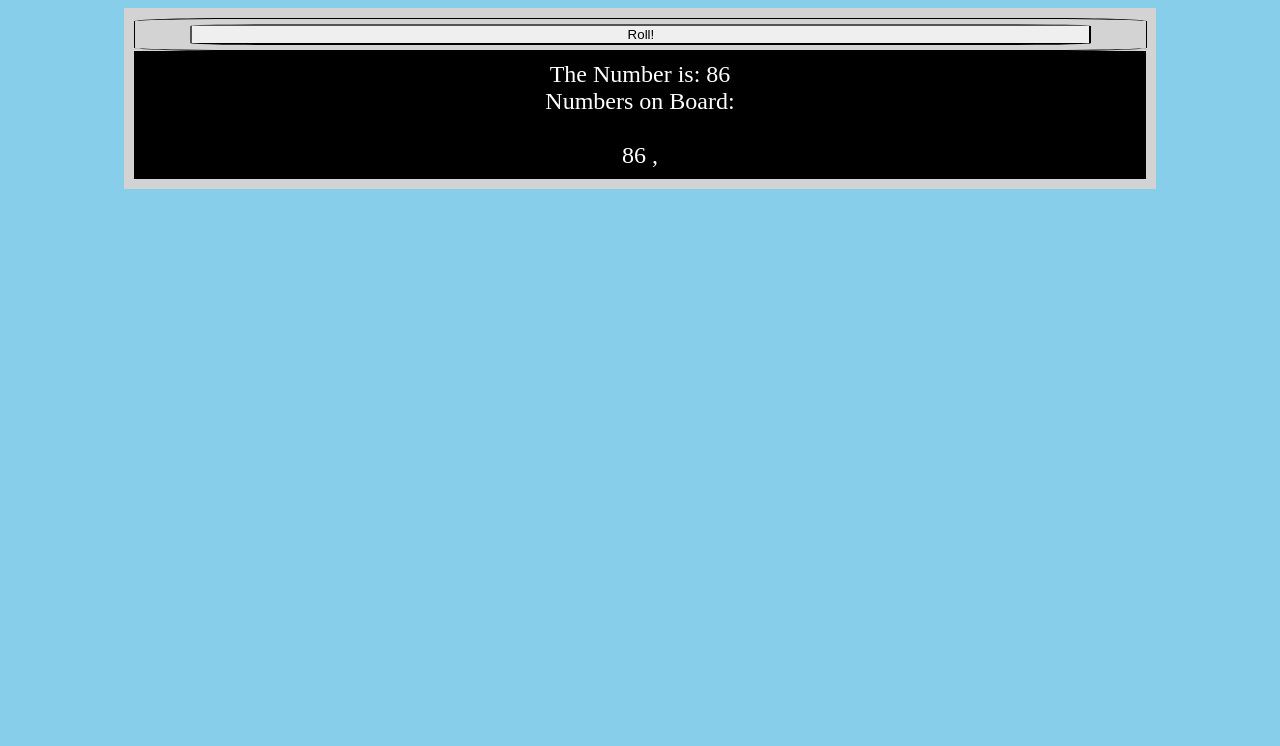
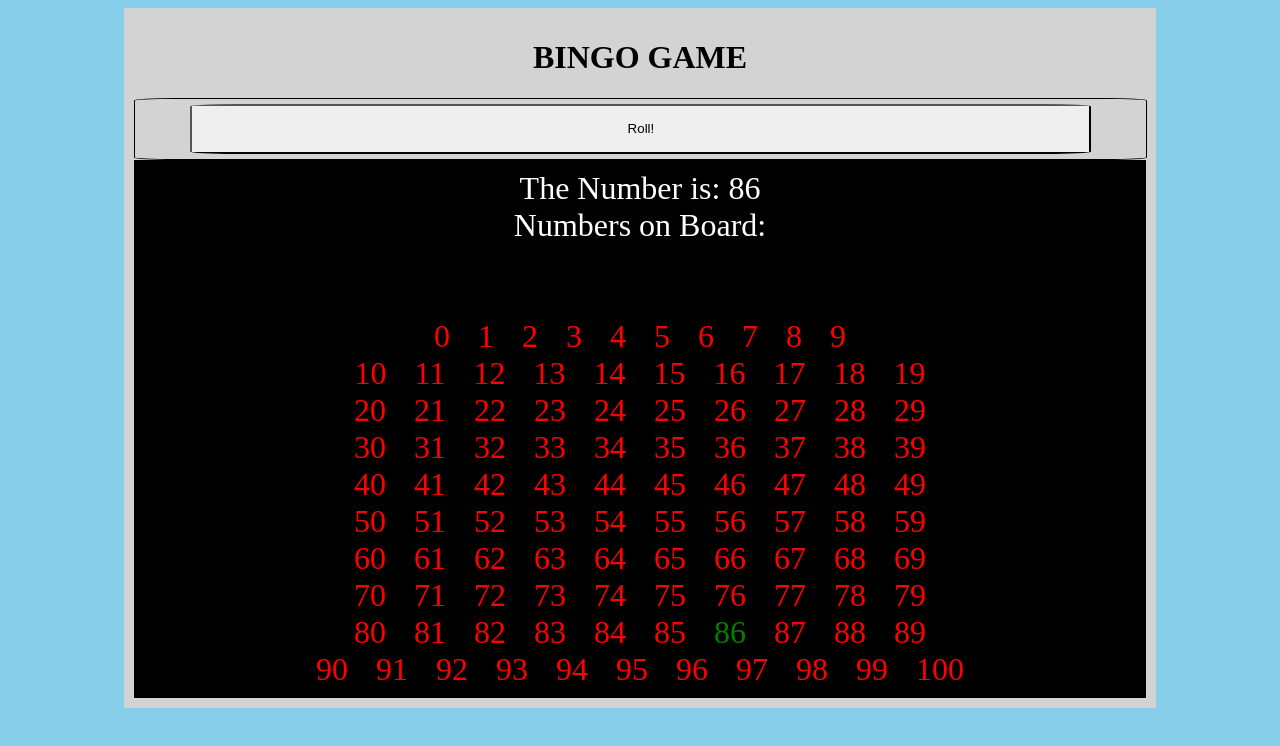
Before and after one commit to Dhaks13/Bingo_Game_Board, a plain HTML site: page index.html in a window 1280 px wide. Both pictures are taken after a click on the button "Roll!". Drawn offline with Linux system fonts and the light colour scheme.

Commit message:
upaded to 2.0v

```diff
--- a/index.html
+++ b/index.html
@@ -11,10 +11,124 @@
   <center>
 
     <div id="game">
+    <h1>BINGO GAME</h1>
   <div id="controls">
     <button id="button1">Roll!</button>
   </div>
-  <div id="text">Welcome to Game!. Click Roll to generate number!... </div>
+  <div id="text_numbers">
+  <div id="text">Welcome to BINGO Game!. Click Roll to generate number!... </div>
+  <br>
+  <span id="num0">0</span>
+<span id="num1">1</span>
+<span id="num2">2</span>
+<span id="num3">3</span>
+<span id="num4">4</span>
+<span id="num5">5</span>
+<span id="num6">6</span>
+<span id="num7">7</span>
+<span id="num8">8</span>
+<span id="num9">9</span>
+<br>
+<span id="num10">10</span>
+<span id="num11">11</span>
+<span id="num12">12</span>
+<span id="num13">13</span>
+<span id="num14">14</span>
+<span id="num15">15</span>
+<span id="num16">16</span>
+<span id="num17">17</span>
+<span id="num18">18</span>
+<span id="num19">19</span>
+<br>
+<span id="num20">20</span>
+<span id="num21">21</span>
+<span id="num22">22</span>
+<span id="num23">23</span>
+<span id="num24">24</span>
+<span id="num25">25</span>
+<span id="num26">26</span>
+<span id="num27">27</span>
+<span id="num28">28</span>
+<span id="num29">29</span>
+<br>
+<span id="num30">30</span>
+<span id="num31">31</span>
+<span id="num32">32</span>
+<span id="num33">33</span>
+<span id="num34">34</span>
+<span id="num35">35</span>
+<span id="num36">36</span>
+<span id="num37">37</span>
+<span id="num38">38</span>
+<span id="num39">39</span>
+<br>
+<span id="num40">40</span>
+<span id="num41">41</span>
+<span id="num42">42</span>
+<span id="num43">43</span>
+<span id="num44">44</span>
+<span id="num45">45</span>
+<span id="num46">46</span>
+<span id="num47">47</span>
+<span id="num48">48</span>
+<span id="num49">49</span>
+<br>
+<span id="num50">50</span>
+<span id="num51">51</span>
+<span id="num52">52</span>
+<span id="num53">53</span>
+<span id="num54">54</span>
+<span id="num55">55</span>
+<span id="num56">56</span>
+<span id="num57">57</span>
+<span id="num58">58</span>
+<span id="num59">59</span>
+<br>
+<span id="num60">60</span>
+<span id="num61">61</span>
+<span id="num62">62</span>
+<span id="num63">63</span>
+<span id="num64">64</span>
+<span id="num65">65</span>
+<span id="num66">66</span>
+<span id="num67">67</span>
+<span id="num68">68</span>
+<span id="num69">69</span>
+<br>
+<span id="num70">70</span>
+<span id="num71">71</span>
+<span id="num72">72</span>
+<span id="num73">73</span>
+<span id="num74">74</span>
+<span id="num75">75</span>
+<span id="num76">76</span>
+<span id="num77">77</span>
+<span id="num78">78</span>
+<span id="num79">79</span>
+<br>
+<span id="num80">80</span>
+<span id="num81">81</span>
+<span id="num82">82</span>
+<span id="num83">83</span>
+<span id="num84">84</span>
+<span id="num85">85</span>
+<span id="num86">86</span>
+<span id="num87">87</span>
+<span id="num88">88</span>
+<span id="num89">89</span>
+<br>
+<span id="num90">90</span>
+<span id="num91">91</span>
+<span id="num92">92</span>
+<span id="num93">93</span>
+<span id="num94">94</span>
+<span id="num95">95</span>
+<span id="num96">96</span>
+<span id="num97">97</span>
+<span id="num98">98</span>
+<span id="num99">99</span>
+<span id="num100">100</span>
+  </div>
 </div>
 </center>
 
--- a/script.js
+++ b/script.js
@@ -1,7 +1,7 @@
 //decalring required variables
 let num = 0;
 let history = [];
-
+let element;
 
 //getting html document elements
 const button1 = document.querySelector("#button1");
@@ -21,10 +21,11 @@ function roll() {
     }
     history.push(num);
     text.innerText = "The Number is: " + num + "\n Numbers on Board:\n\n";
-    for (var i = 0; i < history.length; i++){
-        text.innerText += history[i] +"\t,\t";
-        if((i+1)%10==0){
-            text.innerText += "\n";
-        }
-    }
+    updateColor(num);
 }
+
+function updateColor(int) {
+    int=String("#num"+int);
+    element=document.querySelector(int);
+    element.style.color = "Green";
+}
--- a/style.css
+++ b/style.css
@@ -2,36 +2,44 @@ body {
   background-color: skyblue;
 }
 
-#text {
+#text_numbers {
   background-color: black;
   color: white;
   padding: 10px;
-  font-size:x-large;
+  font-size:xx-large;
+}
+
+span{
+  padding: 10px;
 }
 
 #game {
   width: 80%;
-  height: 80%;
+  height: 100%;
   background-color: lightgray;
   color: white;
   margin: 0 auto;
   padding: 10px;
 }
 
+h1{
+  color: black;
+}
+
 #controls {
   width: 99%;
-  height: 40%;
+  height: 50%;
   border: 1px black solid;
   padding: 5px;
   align-items: center;
   align-self: center;
-  border-radius: 10%;
+  border-radius: 4%;
 }
 
 button {
   width: 90%;
-  height: 100%;
-  border-radius: 10%;
+  height: 50px;
+  border-radius: 5%;
   align-self: center;
 }
 
@@ -48,3 +56,107 @@ button {
   width: 100%;
   height: 80%;
 }
+
+#num0,
+#num1,
+#num2,
+#num3,
+#num4,
+#num5,
+#num6,
+#num7,
+#num8,
+#num9,
+#num10,
+#num11,
+#num12,
+#num13,
+#num14,
+#num15,
+#num16,
+#num17,
+#num18,
+#num19,
+#num20,
+#num21,
+#num22,
+#num23,
+#num24,
+#num25,
+#num26,
+#num27,
+#num28,
+#num29,
+#num30,
+#num31,
+#num32,
+#num33,
+#num34,
+#num35,
+#num36,
+#num37,
+#num38,
+#num39,
+#num40,
+#num41,
+#num42,
+#num43,
+#num44,
+#num45,
+#num46,
+#num47,
+#num48,
+#num49,
+#num50,
+#num51,
+#num52,
+#num53,
+#num54,
+#num55,
+#num56,
+#num57,
+#num58,
+#num59,
+#num60,
+#num61,
+#num62,
+#num63,
+#num64,
+#num65,
+#num66,
+#num67,
+#num68,
+#num69,
+#num70,
+#num71,
+#num72,
+#num73,
+#num74,
+#num75,
+#num76,
+#num77,
+#num78,
+#num79,
+#num80,
+#num81,
+#num82,
+#num83,
+#num84,
+#num85,
+#num86,
+#num87,
+#num88,
+#num89,
+#num90,
+#num91,
+#num92,
+#num93,
+#num94,
+#num95,
+#num96,
+#num97,
+#num98,
+#num99,
+#num100 {
+  color: red;
+}
```
